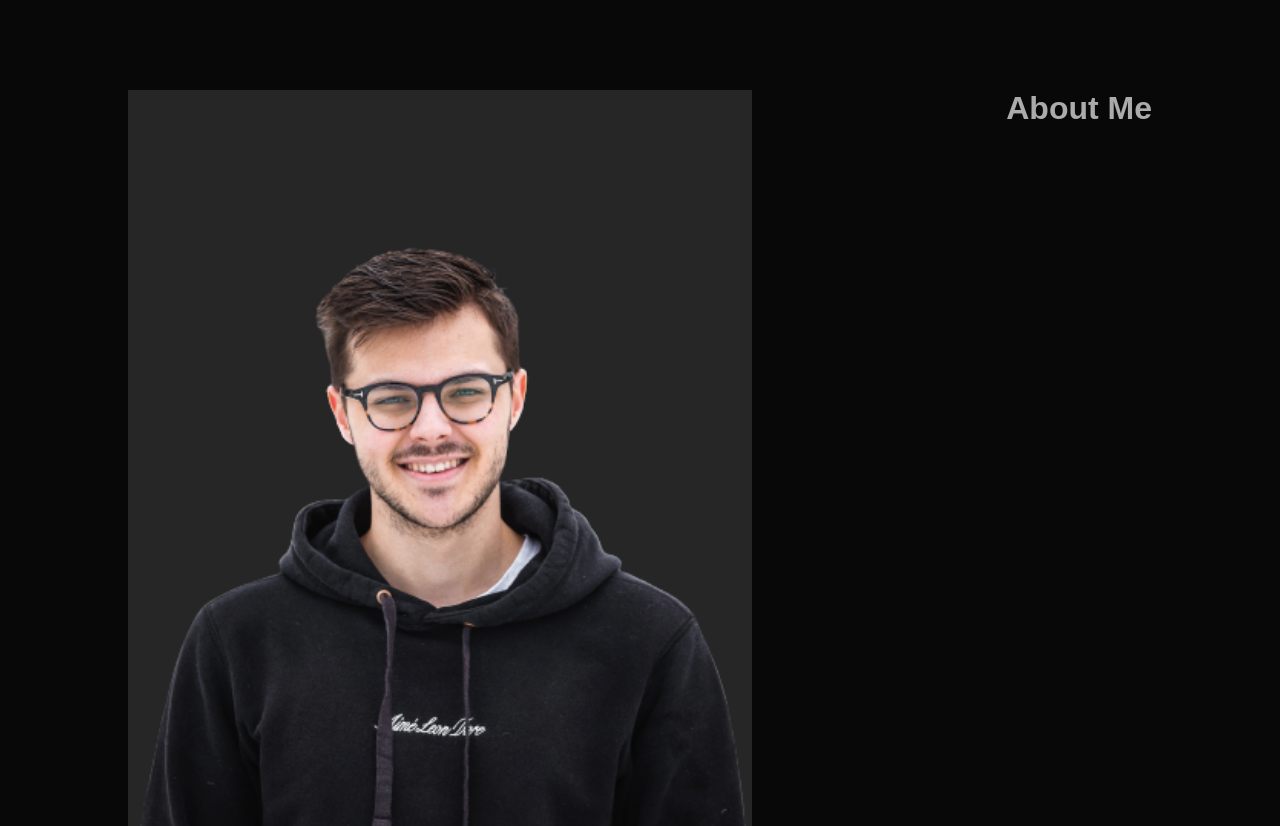
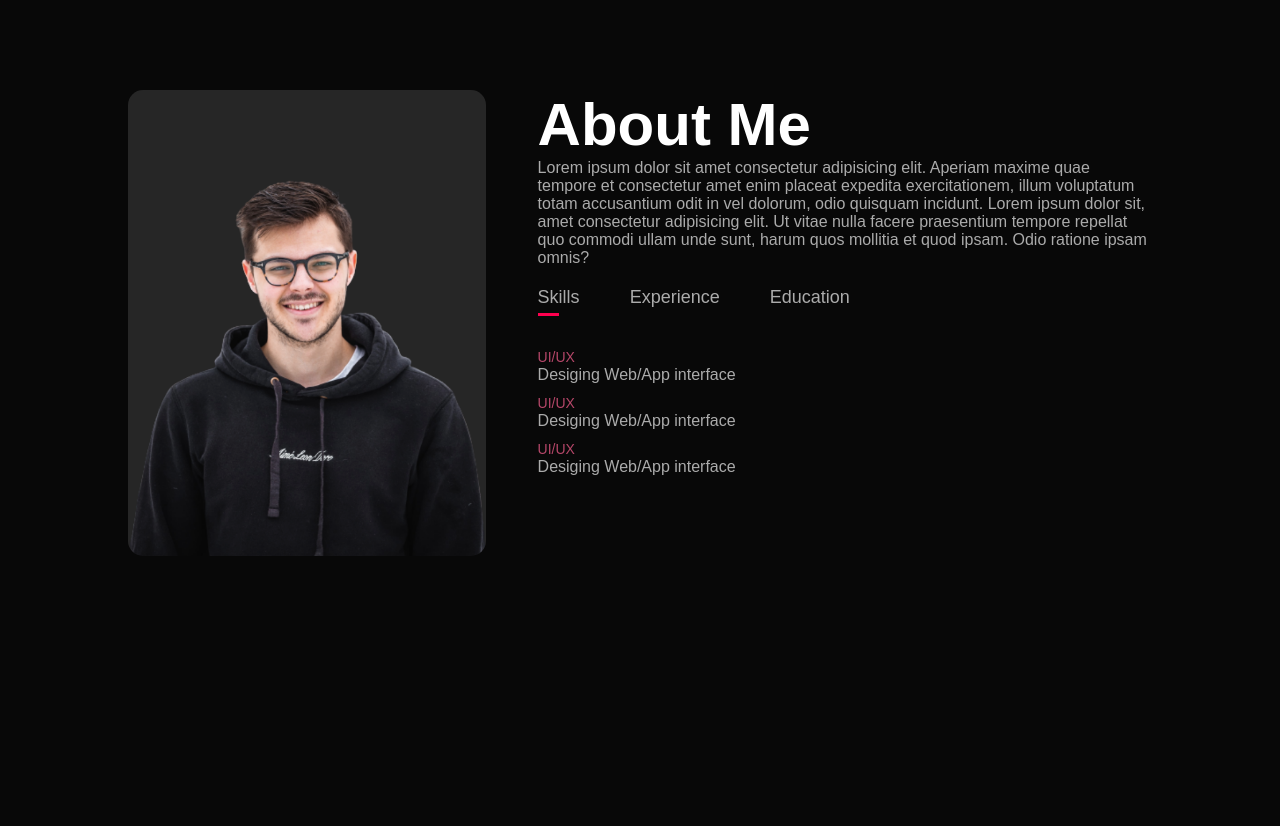
Before and after one commit to thishaaarsh/Personal-Portfolio, a plain HTML site: page index.html in a window 1280 px wide. Shown: the part 800-1626 px from the top of the page. After the commit the page ends 1450 px from the top, so only its background shows below. Drawn offline with Linux system fonts and the light colour scheme.

Commit message:
About section is completed

```diff
--- a/index.html
+++ b/index.html
@@ -36,10 +36,62 @@
                     <img src="images/user.png" alt="my image">
                 </div>
                 <div class="about-col-2">
-                    <h1>About Me</h1>
+                    <h1 class="sub-title">About Me</h1>
+                    <p>Lorem ipsum dolor sit amet consectetur adipisicing elit.
+                        Aperiam maxime quae tempore et consectetur amet enim placeat
+                        expedita exercitationem, illum voluptatum totam accusantium odit
+                        in vel dolorum, odio quisquam incidunt. Lorem ipsum dolor
+                        sit, amet consectetur adipisicing elit. Ut vitae nulla facere
+                        praesentium tempore repellat quo commodi ullam unde sunt,
+                        harum quos mollitia et quod ipsam. Odio ratione ipsam omnis?
+                    </p>
+
+                    <div class="tab-titles">
+                        <p class="tab-links active-link" onclick="opentab('skills')">Skills</p>
+                        <p class="tab-links" onclick="opentab('experience')">Experience</p>
+                        <p class="tab-links" onclick="opentab('education')">Education</p>
+                    </div>
+                    <div class="tab-contents active-tab" id="skills">
+                        <ul>
+                            <li><span>UI/UX</span><br>Desiging Web/App interface</li>
+                            <li><span>UI/UX</span><br>Desiging Web/App interface</li>
+                            <li><span>UI/UX</span><br>Desiging Web/App interface</li>
+                        </ul>
+                    </div>
+                    <div class="tab-contents" id="experience">
+                        <ul>
+                            <li><span>Exp</span><br>Desiging Web/App interface</li>
+                            <li><span>UI/UX</span><br>Desiging Web/App interface</li>
+                            <li><span>UI/UX</span><br>Desiging Web/App interface</li>
+                        </ul>
+                    </div>
+                    <div class="tab-contents" id="education">
+                        <ul>
+                            <li><span>Edu</span><br>Desiging Web/App interface</li>
+                            <li><span>UI/UX</span><br>Desiging Web/App interface</li>
+                            <li><span>UI/UX</span><br>Desiging Web/App interface</li>
+                        </ul>
+                    </div>
+
                 </div>
             </div>
         </div>
     </div>
+
+    <script>
+        var tablinks = document.getElementsByClassName("tab-links");
+        var tabcontents = document.getElementsByClassName("tab-contents");
+
+        function opentab(tabname){
+            for(tablink of tablinks){
+                tablink.classList.remove("active-link")
+            }
+            for(tabcontent of tabcontents){
+                tabcontent.classList.remove("active-tab")
+            }
+            event.currentTarget.classList.add("active-link");
+            document.getElementById(tabname).classList.add("active-tab");
+        }
+    </script>
 </body>
 </html>
--- a/style.css
+++ b/style.css
@@ -88,3 +88,67 @@ nav ul li a:hover::after{
     justify-content: space-between;
     flex-wrap: wrap;
 }
+
+.about-col-1{
+    flex-basis: 35%;
+}
+.about-col-1 img{
+    width: 100%;
+    border-radius: 15px;
+}
+
+.about-col-2{
+    flex-basis: 60%;
+}
+
+.sub-title{
+    font-size: 60px;
+    font-weight: 600;
+    color: #fff;
+}
+
+.tab-titles{
+    display: flex;
+    margin: 20px 0 40px;
+}
+
+.tab-links{
+    margin-right: 50px;
+    font-size: 18px;
+    font-weight: 500;
+    cursor: pointer;
+    position: relative;
+}
+
+.tab-links::after{
+    content: '';
+    width: 0;
+    height: 3px;
+    background: #ff004f;
+    position: absolute;
+    left: 0;
+    bottom: -8px;
+    transition: 0.5s;
+}
+
+.tab-links.active-link::after{
+    width: 50%;
+}
+
+.tab-contents ul li{
+    list-style: none;
+    margin: 10px 0;
+}
+
+.tab-contents ul li span{
+    color: #b54769;
+    font-size: 14px;
+}
+
+.tab-contents{
+    display: none;
+}
+
+.tab-contents.active-tab{
+    display: block;
+}
```
